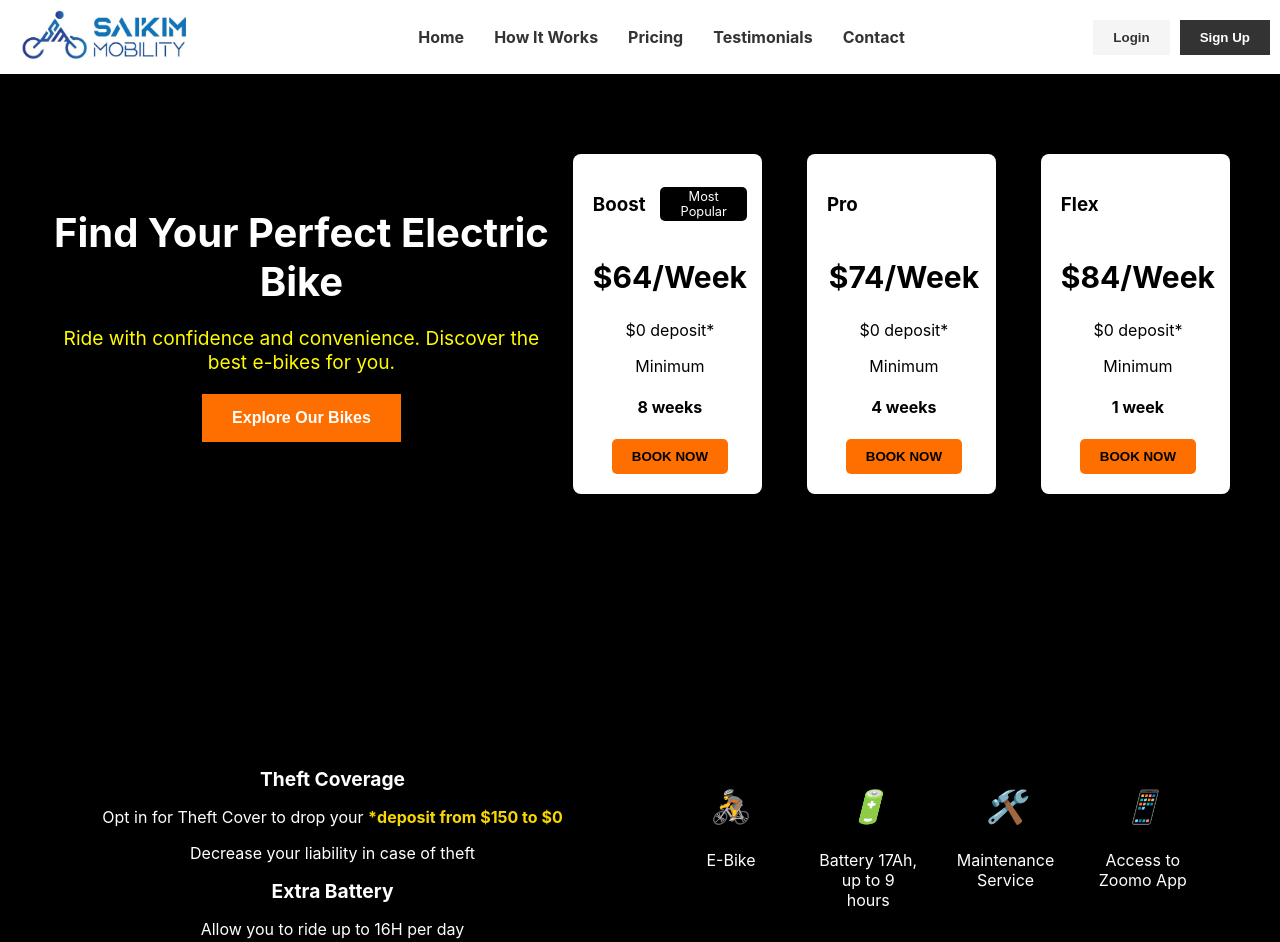
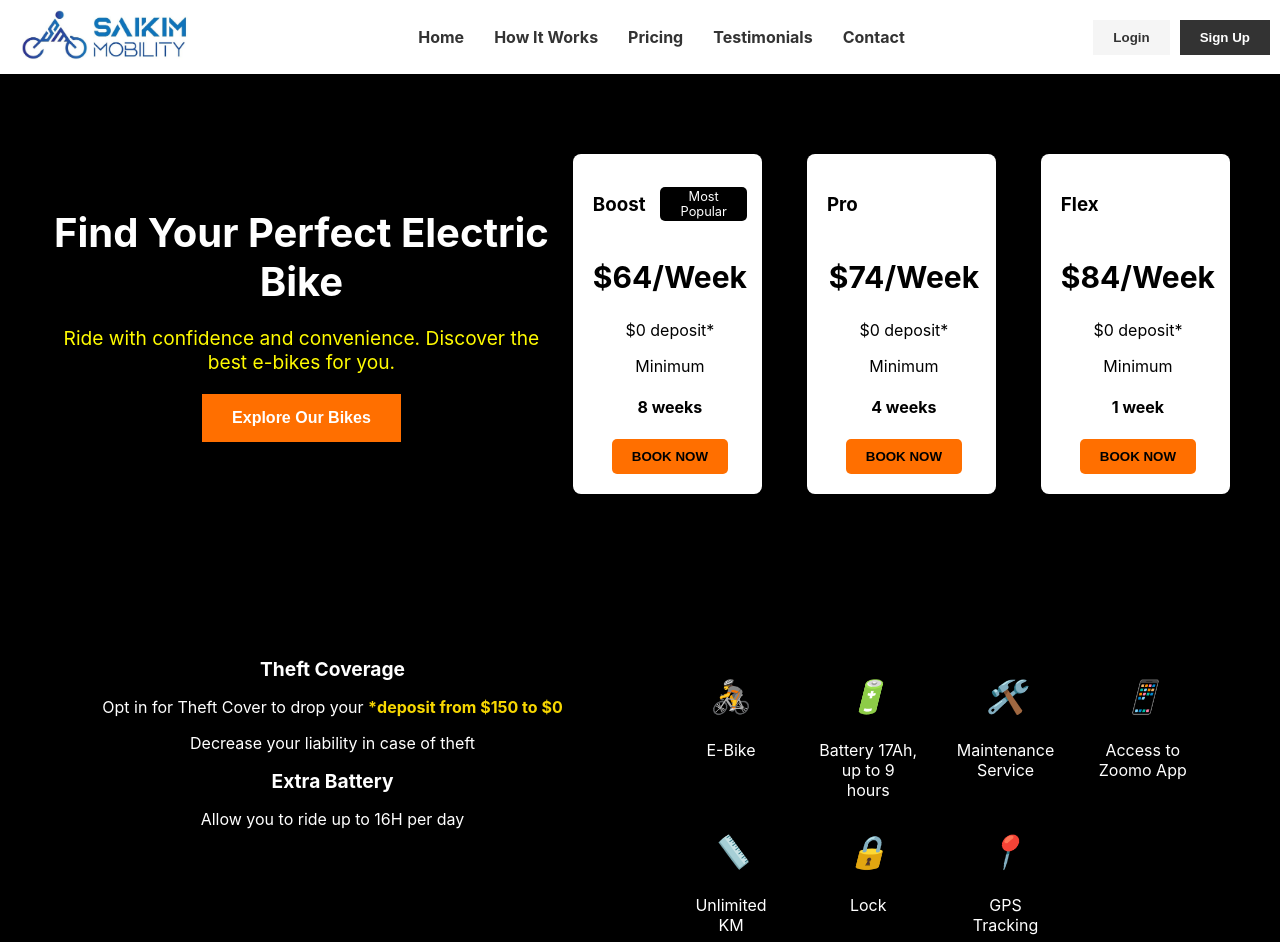
Before and after one commit to ingenuity8/bikeriding, a React (Create React App) app in the folder frontend/: page / in a window 1280 px wide. Shown: the top 942 px of the page. Built offline with nearby package versions, Linux system fonts and the light colour scheme.

Commit message:
Update Hero.css

```diff
--- a/frontend/src/components/Hero.css
+++ b/frontend/src/components/Hero.css
@@ -118,7 +118,7 @@
     justify-content: space-between;
     gap: 50px;
     width: 100%;
-    padding: 110px 0;
+    padding: 0px 0;
 }
 
 .addons-column, .plans-column {
```
